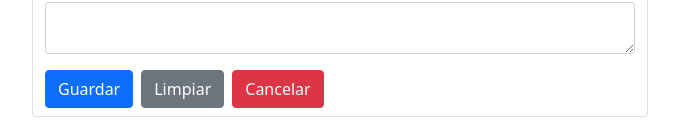
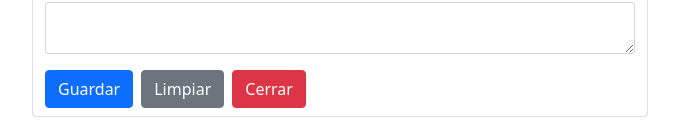
Before and after one commit to christianaquino/react-crud-local-storage, a React (Create React App) app: page /new in a window 1280 px wide. Shown: the part 871-1009 px from the top of the page, without its empty margins (300-979 px from the left). Built offline with nearby package versions, Linux system fonts and the light colour scheme.

Commit message:
close button label changed

```diff
--- a/src/components/new.js
+++ b/src/components/new.js
@@ -218,7 +218,7 @@ function New() {
               Limpiar
             </button>
             <Link to={"/"} className="btn btn-danger">
-              Cancelar
+              Cerrar
             </Link>
           </form>
         </div>
```
